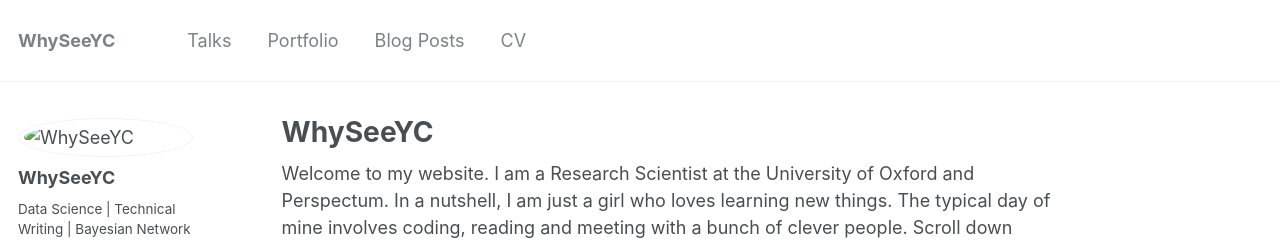
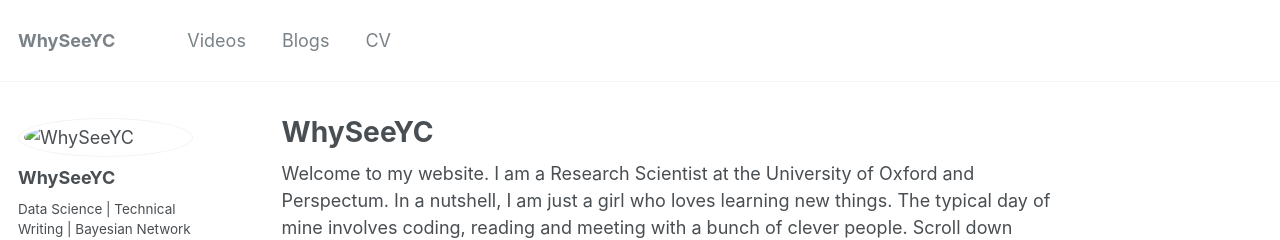
Before and after one commit to WhySeeYC/whyseeyc, a Jekyll site: the page built from _pages/about.md, in a window 1280 px wide. Shown: the top 240 px of the page. Built offline with Jekyll 4.4.1, drawn with Linux system fonts in a browser that asks for light colours; some web fonts are replaced.

Commit message:
Update navigation.yml

```diff
--- a/_data/navigation.yml
+++ b/_data/navigation.yml
@@ -3,20 +3,20 @@
   # - title: "Publications"
   #   url: /publications/
 
-  - title: "Talks"
-    url: /talks/
+  - title: "Videos"
+    url: "https://www.youtube.com/channel/UCZTKAyjOtbDbbCn0rq4Zflg"
 
   # - title: "Teaching"
   #   url: /teaching/
 
-  - title: "Portfolio"
-    url: /portfolio/
+  # - title: "Portfolio"
+  #   url: /portfolio/
 
-  - title: "Blog Posts"
+  - title: "Blogs"
     url: /year-archive/
 
   - title: "CV"
-    url: /cv/
+    url: /files/resume.pdf
 
   # - title: "Guide"
   #   url: /markdown/
```
